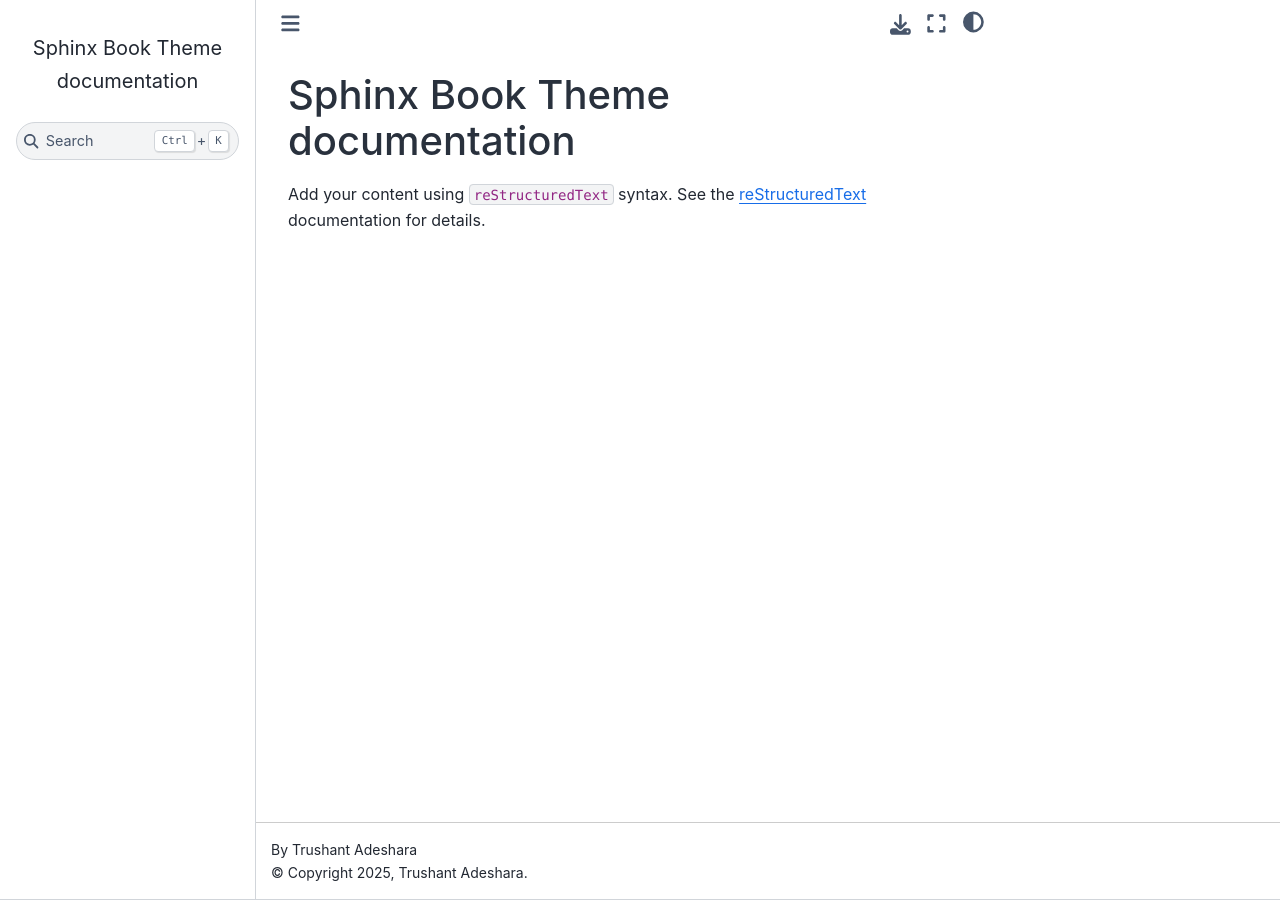
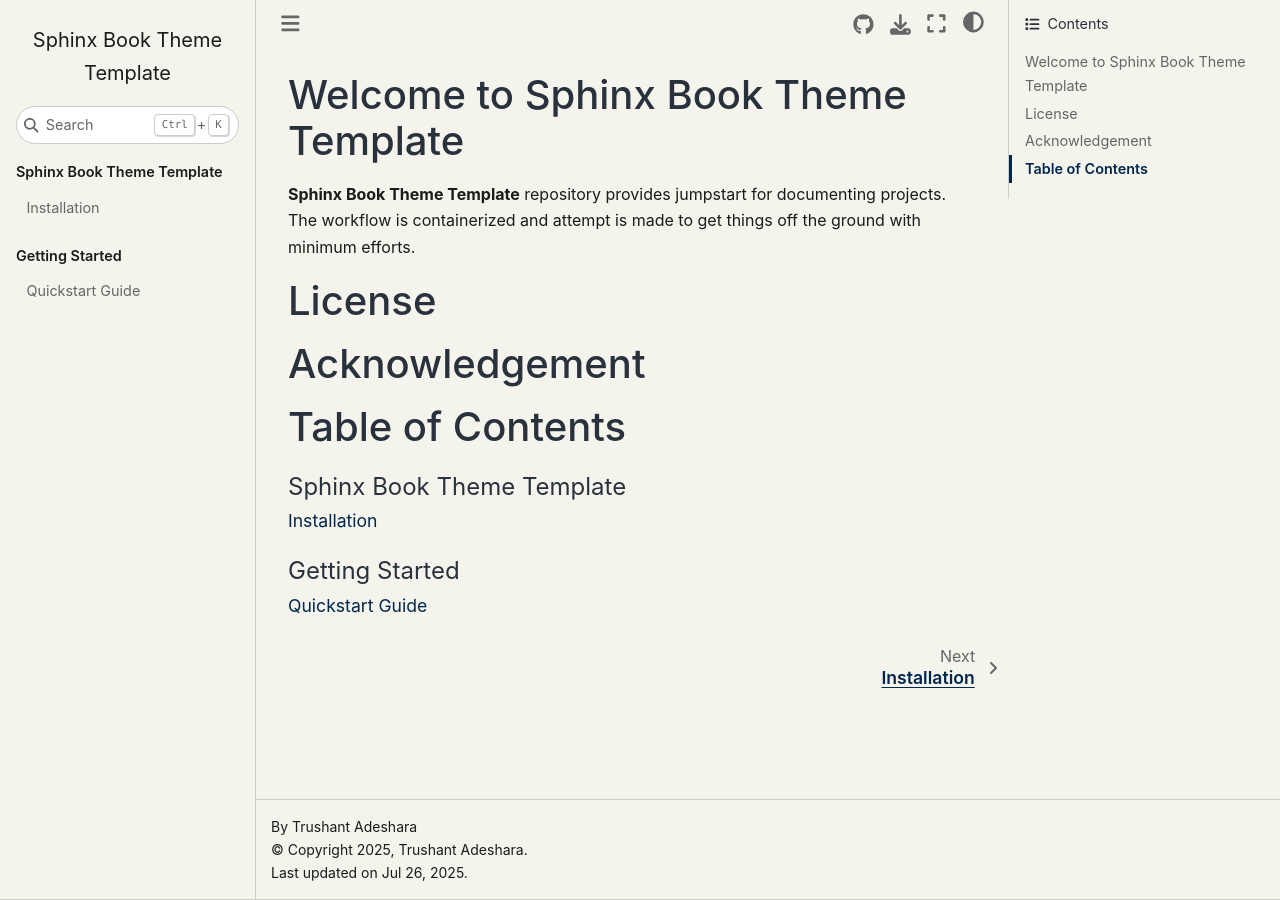
Before and after one commit to trushant05/sphinx_book_theme, a Sphinx documentation site: the page built from docs/index.rst, in a window 1280 px wide. Built offline with Sphinx 7.4.7 and the Sphinx Book theme 1.1.4, drawn with Linux system fonts in a browser that asks for light colours; the version number could not be read and is left out.

```diff
--- a/docs/conf.py
+++ b/docs/conf.py
@@ -1,3 +1,5 @@
+import os
+
 # Configuration file for the Sphinx documentation builder.
 #
 # For the full list of built-in configuration values, see the documentation:
@@ -6,31 +8,73 @@
 # -- Project information -----------------------------------------------------
 # https://www.sphinx-doc.org/en/master/usage/configuration.html#project-information
 
-project = 'Sphinx Book Theme'
+project = 'Sphinx Book Theme Template'
 copyright = '2025, Trushant Adeshara'
 author = 'Trushant Adeshara'
+
+# Read verson from the package
+with open(os.path.join(os.path.dirname(__file__), "..", "VERSION")) as f:
+    full_version = f.read().strip()
+    version = ".".join(full_version.split(".")[:3])
 
 # -- General configuration ---------------------------------------------------
 # https://www.sphinx-doc.org/en/master/usage/configuration.html#general-configuration
 
+# Add any Sphinx extension module names here, as strings. They can be
+# extensions coming ith Sphinx (named 'sphinx.ext.*') or your custom
+# ones.
 extensions = [
     "myst_parser",
     "sphinx.ext.autodoc",
     "sphinx.ext.napoleon",
 ]
 
+# Supported file extensions for source files
 source_suffix = {
     '.rst': "restructuredtext",
     '.md': "markdown",
 }
 
+# Add any paths that contain templates here, realative to this directory.
 templates_path = ['_templates']
-exclude_patterns = ['_build', 'Thumbs.db', '.DS_Store']
 
+# List of patterns, relative to source directory, that match file and
+# directories to ignore when looking for source files.
+# This pattern also affects html_static_path and html_extra_paths.
+exclude_patterns = ['_build', 'Thumbs.db', '.DS_Store', "README.md"]
 
+# -- Internationalization ----------------------------------------------------
+
+# specifying the natural language populates some key tags
+language = "en"
 
 # -- Options for HTML output -------------------------------------------------
 # https://www.sphinx-doc.org/en/master/usage/configuration.html#options-for-html-output
 
-html_theme = 'sphinx_book_theme'
-html_static_path = ['_static']
+import sphinx_book_theme
+
+html_title = "Sphinx Book Theme Template"
+html_theme_path = [sphinx_book_theme.get_html_theme_path()]
+html_theme = "sphinx_book_theme"
+#TODO Add logo of the project
+#html_favicon = "source/_static/favicon.ico"
+html_show_copyright = True
+html_show_sphinx = False
+html_last_updated_fmt = "" # To reveal the build data in the pages meta
+
+# Add any paths that contain custom static files (such as style sheets) here,
+# relative to this directory. They are coped after the builtin static files,
+# so a file named "default.css" will overwrite the builtin "default.css".
+html_static_path = ["source/_static/css"]
+html_css_files = ["custom.css"]
+
+html_theme_options = {
+    "path_to_docs": "docs/",
+    "collapse_navigation": True,
+    "repository_url": "https://github.com/trushant05/sphinx_book_theme_template",
+    "use_repository_button": True,
+    "use_issues_button": True,
+    "use_edit_page_button": True,
+    "show_toc_level": 1,
+    "use_sidenotes": True,
+}
--- a/docs/index.rst
+++ b/docs/index.rst
@@ -1,16 +1,28 @@
-.. Sphinx Book Theme documentation master file, created by
-   sphinx-quickstart on Wed Jul 23 22:12:57 2025.
-   You can adapt this file completely to your liking, but it should at least
-   contain the root `toctree` directive.
+Welcome to Sphinx Book Theme Template
+=====================================
 
-Sphinx Book Theme documentation
-===============================
+**Sphinx Book Theme Template** repository provides jumpstart for documenting projects.
+The workflow is containerized and attempt is made to get things off the ground with
+minimum efforts.
 
-Add your content using ``reStructuredText`` syntax. See the
-`reStructuredText <https://www.sphinx-doc.org/en/master/usage/restructuredtext/index.html>`_
-documentation for details.
+License
+=======
 
+Acknowledgement
+===============
+
+Table of Contents
+=================
 
 .. toctree::
    :maxdepth: 2
-   :caption: Contents:
+   :caption: Sphinx Book Theme Template
+
+   source/setup/installation/index
+
+.. toctree::
+   :maxdepth: 2
+   :caption: Getting Started
+   :titlesonly:
+
+   source/setup/quickstart
--- /dev/null
+++ b/docs/source/_static/css/custom.css
@@ -0,0 +1,109 @@
+/* =========================================
+   UMICH-Inspired Light/Dark Theme Override
+   ========================================= */
+
+/* -------- LIGHT THEME (No Maize) -------- */
+html[data-theme="light"] {
+    --pst-color-primary: #00274C;           /* Michigan Blue */
+    --pst-color-secondary: #1A4472;         /* Stronger contrast blue */
+    --pst-color-secondary-highlight: #1A4472;
+    --pst-color-inline-code-links: #00274C;
+    --pst-color-info: var(--pst-color-primary);
+    --pst-color-info-highlight: var(--pst-color-primary);
+    --pst-color-info-bg: #EAF3FF;
+    --pst-color-attention: #17497C;
+    --pst-color-text-base: #1B1B1B;
+    --pst-color-text-muted: #666666;
+    --pst-color-shadow: #d6d6d6;
+    --pst-color-border: #cccccc;
+    --pst-color-inline-code: #00274C;
+    --pst-color-target: #1A4472;
+    --pst-color-background: #F4F3EC;
+    --pst-color-on-background: #ffffff;
+    --pst-color-surface: #ffffff;
+    --pst-color-on-surface: #f2f2f2;
+    --pst-color-link: var(--pst-color-primary);
+    --pst-color-link-hover: #17497C;
+    --pst-color-table-row-hover-bg: #EAF3FF;
+    --pst-color-accent: var(--pst-color-primary);
+}
+
+/* -------- DARK THEME -------- */
+html[data-theme="dark"] {
+    --pst-color-primary: #FFCB05;           /* Maize */
+    --pst-color-secondary: #FFD54F;
+    --pst-color-secondary-highlight: #FFD54F;
+    --pst-color-inline-code-links: #FFD54F;
+    --pst-color-info: var(--pst-color-primary);
+    --pst-color-info-highlight: var(--pst-color-primary);
+    --pst-color-info-bg: #132B42;
+    --pst-color-attention: #FFC107;
+    --pst-color-text-base: #F4F3EC;
+    --pst-color-text-muted: #A0AAB4;
+    --pst-color-shadow: #1a1a1a;
+    --pst-color-border: #37475A;
+    --pst-color-inline-code: #FFD54F;
+    --pst-color-target: #FFCB05;
+    --pst-color-background: #0C1D2B;        /* Deep navy */
+    --pst-color-on-background: #132B42;
+    --pst-color-surface: #142838;
+    --pst-color-on-surface: #22394E;
+    --pst-color-link: var(--pst-color-primary);
+    --pst-color-link-hover: #FFDE59;
+    --pst-color-table-row-hover-bg: #132B42;
+    --pst-color-accent: var(--pst-color-primary);
+}
+
+/* -------- GENERAL -------- */
+
+/* Ensure links don't have underline clutter */
+a {
+    text-decoration: none !important;
+}
+
+/* Announcement + warning banners */
+.bd-header-announcement a,
+.bd-header-version-warning a {
+    color: #FFCB05;
+}
+
+/* Navbar search box - minimal borders */
+.form-control {
+    border-radius: 0 !important;
+    border: none !important;
+    outline: none !important;
+}
+
+/* Reduce padding around navbar logo and icons */
+.navbar-brand,
+.navbar-icon-links {
+    padding-top: 0rem !important;
+    padding-bottom: 0rem !important;
+}
+
+/* Showcase-style tables (optional styling) */
+.showcase-table {
+    min-width: 75%;
+}
+
+.showcase-table td {
+    border-color: gray;
+    border-style: solid;
+    border-width: 1px;
+}
+
+.showcase-table p {
+    margin: 0;
+    padding: 0;
+}
+
+.showcase-table .rot90 {
+    transform: rotate(-90deg);
+    margin: 0;
+    padding: 0;
+}
+
+.showcase-table .center {
+    text-align: center;
+    vertical-align: middle;
+}
--- /dev/null
+++ b/docs/source/setup/quickstart.rst
@@ -0,0 +1,2 @@
+Quickstart Guide
+================
```
Also changed, not shown: README.md (+57 -2 lines), docs/source/setup/installation/index.rst (added, +7 -0 lines), 1 other file.
